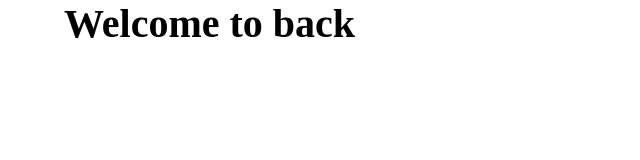
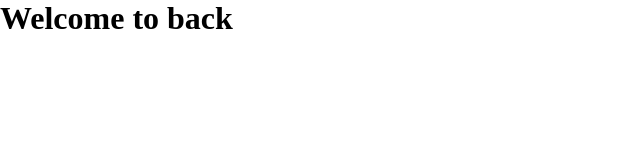
Before and after one commit to MrCarbone/carbon, a website: page public/index.html in a window 1280 px wide. Shown: the whole page, without its empty margins (0-640 px from the left). Drawn offline with Linux system fonts and the light colour scheme.

Commit message:
Update index.html

```diff
--- a/public/index.html
+++ b/public/index.html
@@ -6,26 +6,6 @@
   <meta http-equiv="X-UA-Compatible" content="ie=edge">
   <title>Document</title>
   <link rel="stylesheet" type="text/css" href="/style.css">
-  <style>
-    * {
-      padding: 0;
-      margin: 0;
-      box-sizing: border-box;
-    }
-    html,body {
-      width: 100dvw;
-      height: 100dvh;
-    }
-    body {
-      overflow: auto;
-    }
-    h1 {
-      width: 90%;
-      min-height: 100px;
-      font-size: 40px;
-      margin: auto;
-    }
-  </style>
 </head>
 <body>
   <h1>Welcome to back</h1>
```
